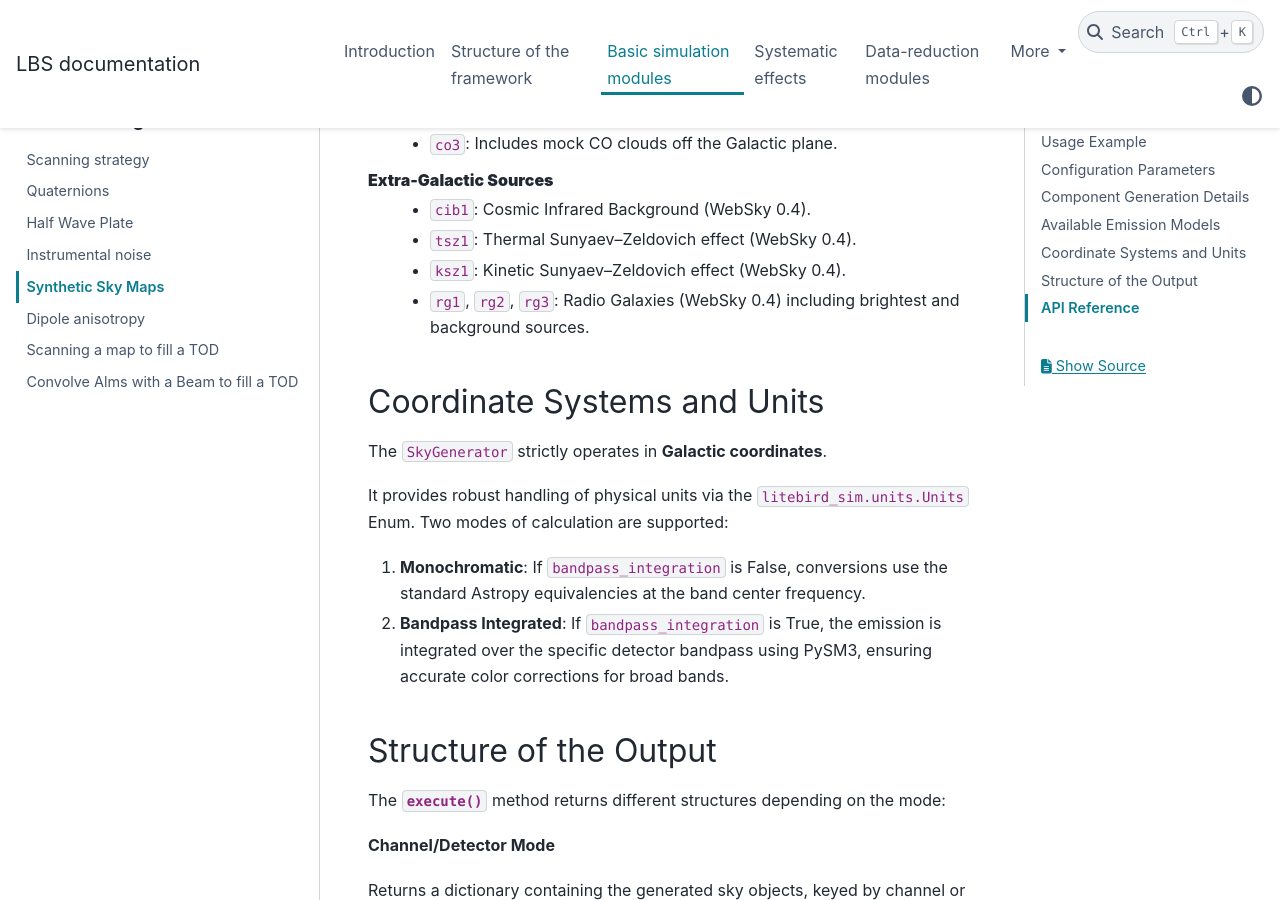
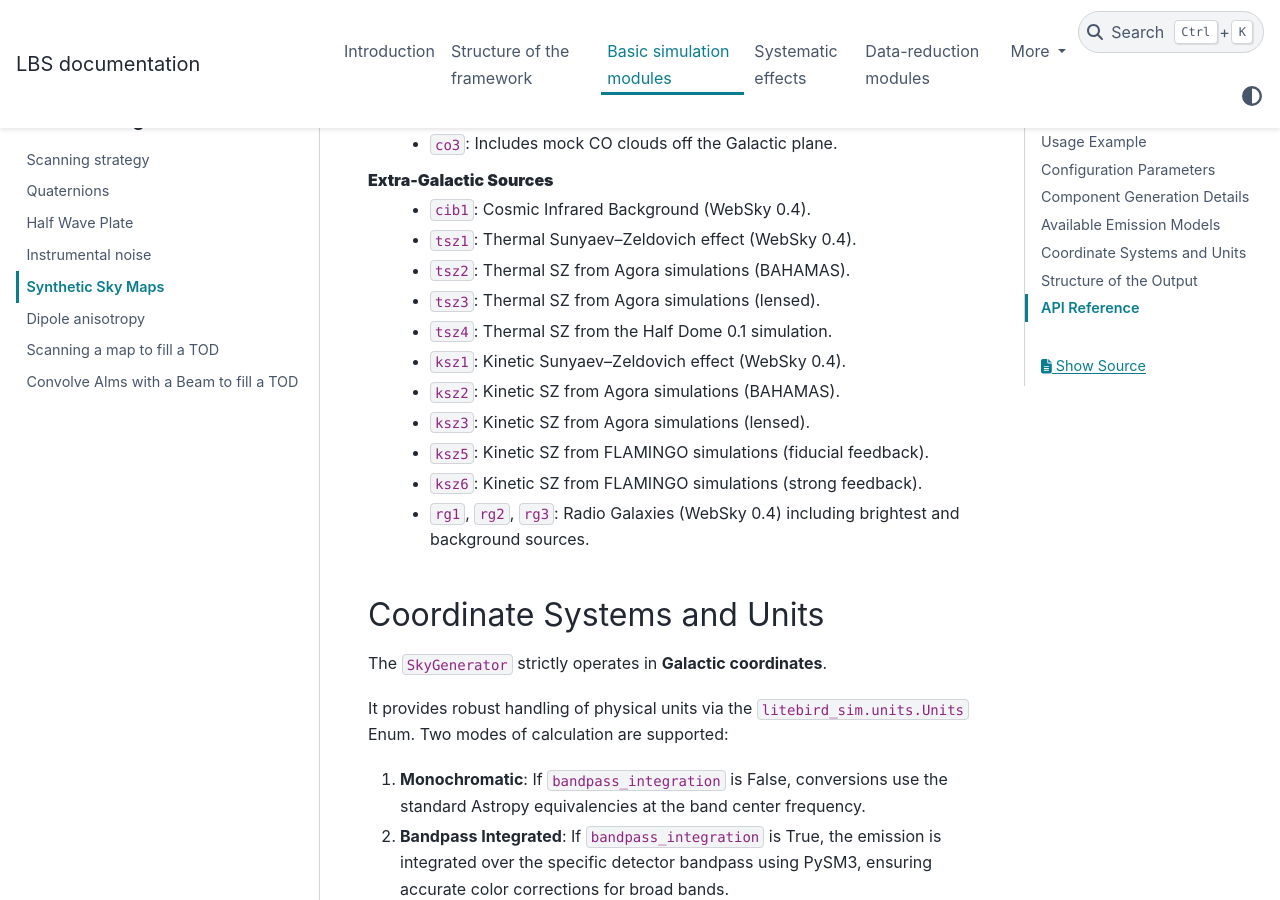
Before and after one commit to litebird/litebird_sim, a Sphinx documentation site: the page built from docs/source/input_sky.rst, in a window 1280 px wide and 900 px high, scrolled down 5630 px. Built offline with Sphinx 7.4.7 and the PyData theme 0.15.4, drawn with Linux system fonts in a browser that asks for light colours.

Commit message:
Document and test extra-galactic PySM3 presets in input_sky (#560)
* Document and test extra-galactic PySM3 presets in input_sky

fg_models already forwards arbitrary PySM3 preset strings, so cib1,
tsz1-4, ksz1-6 and rg1-3 (CIB, SZ, radio galaxies from WebSky/Agora/
HalfDome/FLAMINGO) work today with no code change, but docs only
listed the WebSky variants and nothing tested them. List the missing
tsz2-4/ksz2-6 codes in input_sky.rst and add a test exercising
cib1/tsz1/ksz1/rg1 end to end.

Co-Authored-By: Claude Sonnet 5 <noreply@anthropic.com>

* Skip the new extragalactic preset test in CI

The CI tests job has a 30-minute budget (tests.yml:8). The repo's
PySM3-data cache step only clones galsci/pysm-data (galactic
templates); WebSky's CIB/SZ/radio-galaxy templates aren't covered by
it, so the first download alone blew the whole job's budget and every
matrix job got cancelled mid-suite. Skip the test when CI=true and run
it locally instead.

Co-Authored-By: Claude Sonnet 5 <noreply@anthropic.com>

* Drop the extragalactic sky-generation test

Downloading its WebSky templates isn't worth keeping in the repo for
a docs-only fix: it added ~30 minutes locally and needed a CI skip
just to avoid blowing the job's time budget. Keep the PR to what it's
actually fixing, the missing preset entries in input_sky.rst.

Co-Authored-By: Claude Sonnet 5 <noreply@anthropic.com>

---------

Co-authored-by: Claude Sonnet 5 <noreply@anthropic.com>

```diff
--- a/docs/source/input_sky.rst
+++ b/docs/source/input_sky.rst
@@ -201,7 +201,14 @@ Below is a summary of the available model codes:
 **Extra-Galactic Sources**
     * ``cib1``: Cosmic Infrared Background (WebSky 0.4).
     * ``tsz1``: Thermal Sunyaev–Zeldovich effect (WebSky 0.4).
+    * ``tsz2``: Thermal SZ from Agora simulations (BAHAMAS).
+    * ``tsz3``: Thermal SZ from Agora simulations (lensed).
+    * ``tsz4``: Thermal SZ from the Half Dome 0.1 simulation.
     * ``ksz1``: Kinetic Sunyaev–Zeldovich effect (WebSky 0.4).
+    * ``ksz2``: Kinetic SZ from Agora simulations (BAHAMAS).
+    * ``ksz3``: Kinetic SZ from Agora simulations (lensed).
+    * ``ksz5``: Kinetic SZ from FLAMINGO simulations (fiducial feedback).
+    * ``ksz6``: Kinetic SZ from FLAMINGO simulations (strong feedback).
     * ``rg1``, ``rg2``, ``rg3``: Radio Galaxies (WebSky 0.4) including brightest and background sources.
 
 Coordinate Systems and Units
```
Also changed, not shown: CHANGELOG.md (+2 -0 lines).
